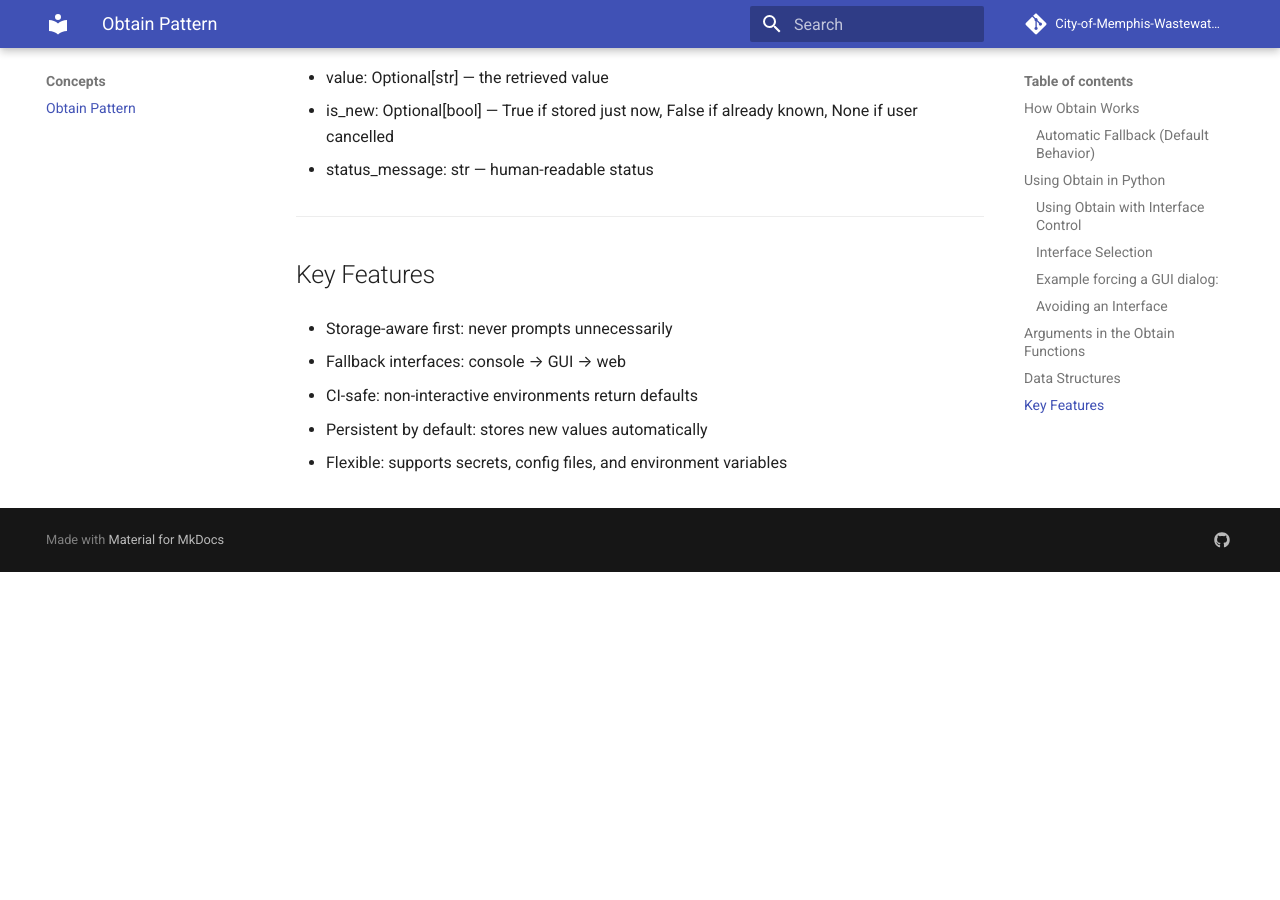
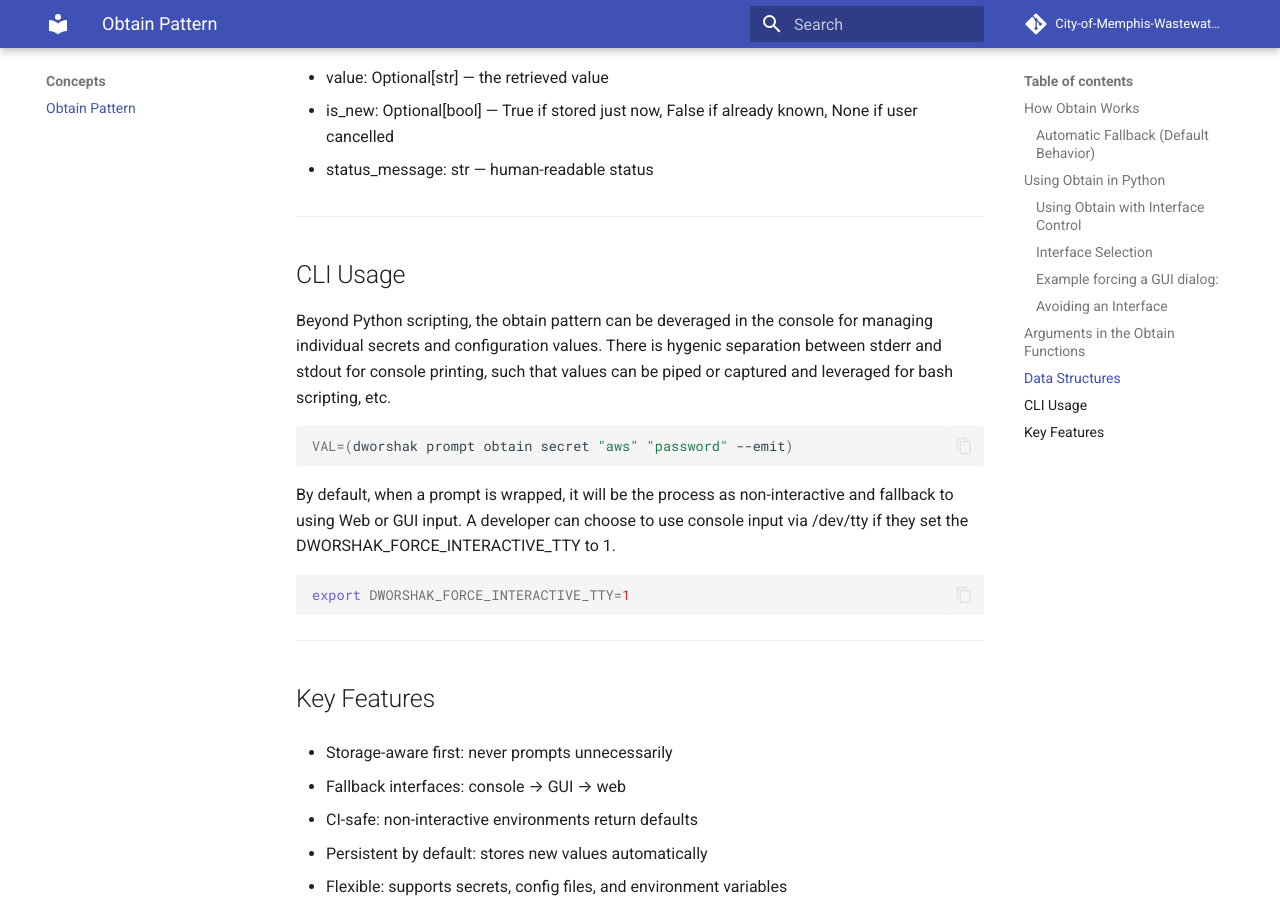
Before and after one commit to City-of-Memphis-Wastewater/dworshak, an MkDocs documentation site: the page built from docs/concepts/obtain.md, in a window 1280 px wide and 900 px high, scrolled down 3618 px. Built offline with MkDocs 1.6.1 and Material for MkDocs 9.7.7, drawn with Linux system fonts in a browser that asks for light colours; comment, search, counter and statistics services are not loaded; before the commit the page ends 4190 px from its top, so only the background shows below that; some of the changed text lies outside the part shown.

Commit message:
flesh out and move data structure section of concepts/obtain.md; add cli usage example

````diff
--- a/docs/concepts/obtain.md
+++ b/docs/concepts/obtain.md
@@ -1,6 +1,6 @@
 # Obtain: Smart Retrieval with Interactive Fallback
 
-dworshak-prompt.Obtain is a unified mechanism to retrieve configuration, secrets, or environment values. Its purpose is to make workflows reliable, consistent, and CI-safe while reducing repetitive manual input.
+`dworshak-prompt.Obtain` is a unified mechanism to retrieve configuration, secrets, or environment values. Its purpose is to make workflows reliable, consistent, and CI-safe while reducing repetitive manual input.
 
 
 ---
@@ -164,6 +164,24 @@ ObtainResult contains:
 
 ---
 
+## CLI Usage
+
+Beyond Python scripting, the obtain pattern can be deveraged in the console for managing individual secrets and configuration values.
+There is hygenic separation between stderr and stdout for console printing, such that values can be piped or captured and leveraged for bash scripting, etc.
+
+```zsh
+VAL=(dworshak prompt obtain secret "aws" "password" --emit)
+```
+
+By default, when a prompt is wrapped, it will be the process as non-interactive and fallback to using Web or GUI input.
+A developer can choose to use console input via /dev/tty if they set the DWORSHAK_FORCE_INTERACTIVE_TTY to 1.
+
+```zsh
+export DWORSHAK_FORCE_INTERACTIVE_TTY=1
+```
+
+---
+
 ## Key Features
 
 - Storage-aware first: never prompts unnecessarily
````
